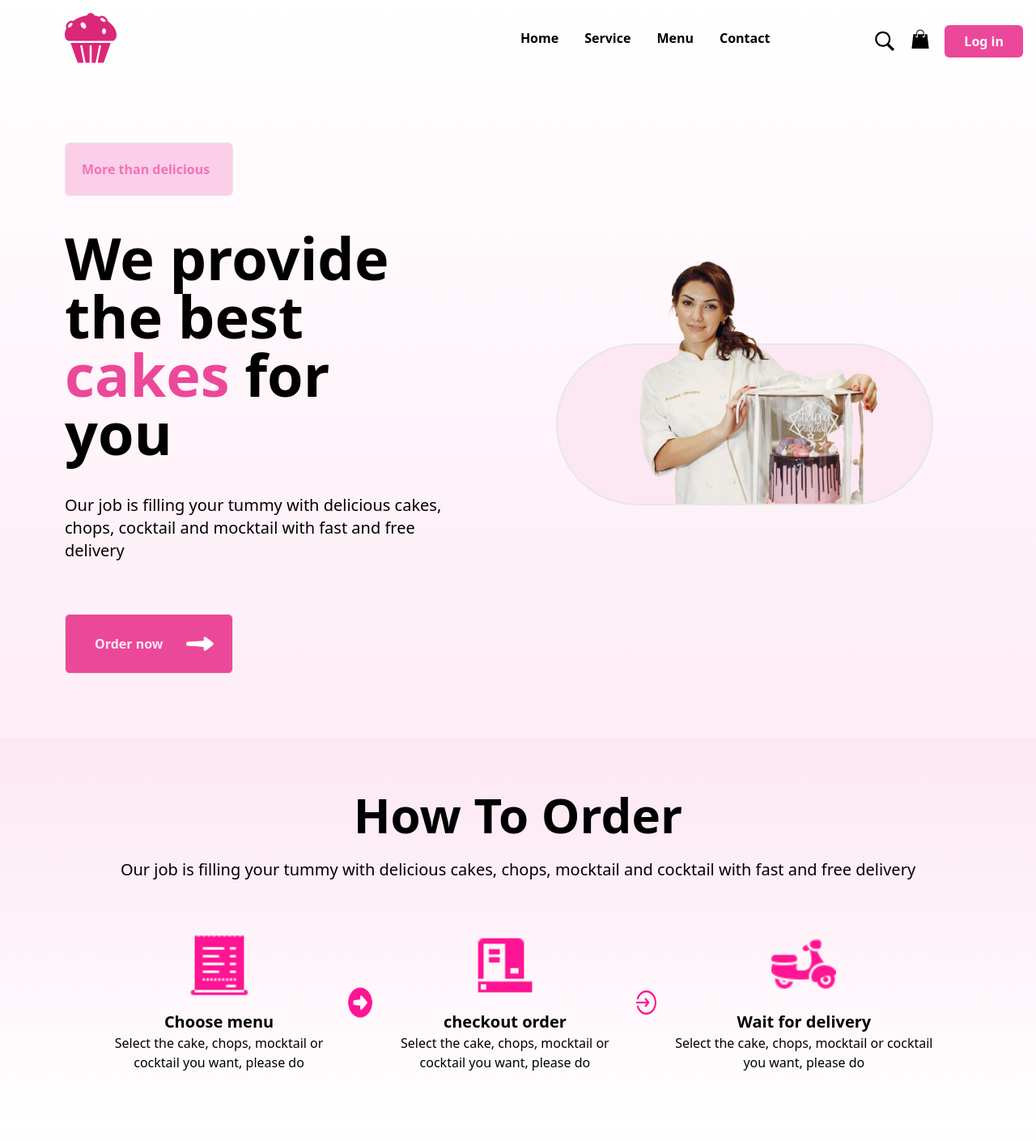
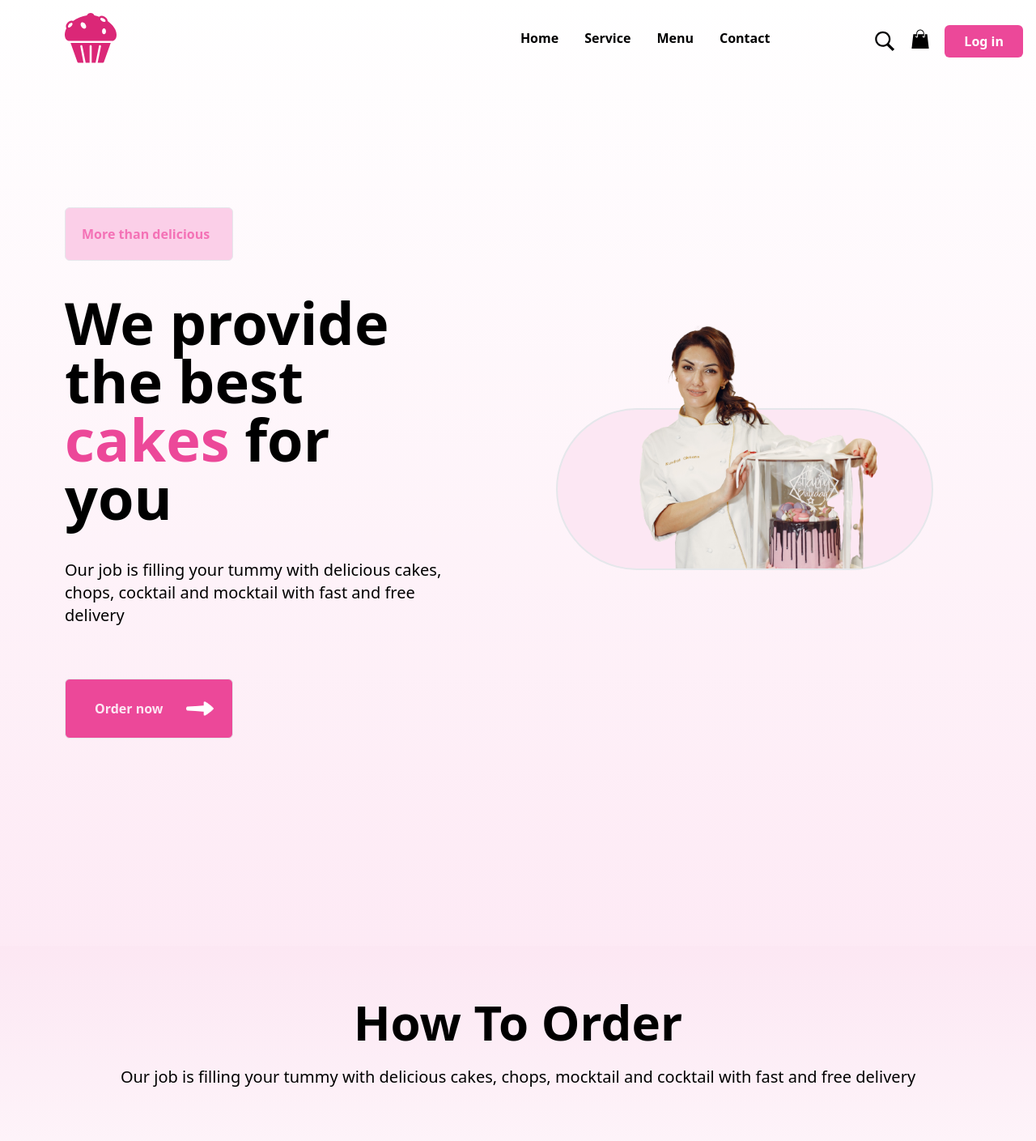
Before and after one commit to Victorakinwunmi/cake-web, a Nuxt app: page / in a window 1280 px wide. Shown: the top 1409 px of the page at 81% size. Built offline with nearby package versions, Linux system fonts and the light colour scheme.

Commit message:
i added more padding to home section cta

```diff
--- a/pages/index.vue
+++ b/pages/index.vue
@@ -51,7 +51,7 @@
       </HeadersContainer>
     </div>
 
-    <div class="pt-24">
+    <div class="pt-24 lg:py-44">
       <CtaContainer>
         <template #headingbtn>
           <div class="hidden w-52 lg:block border bg-pink-200 p-5 rounded-md">
@@ -151,7 +151,7 @@
           </div>
           <div>
             <img
-              :src="require('@/assets/icons/arrow1.png')"
+              :src="require('@/assets/icons/arrow2.png')"
               class="hidden lg:block w-12 h-10"
             />
           </div>
@@ -327,7 +327,7 @@ export default {
       }
     },
     scrollToOrder(){
-      window.scroll({top:500, behavior:'smooth'})
+      window.scroll({top:800, behavior:'smooth'})
     }
   },
 
@@ -339,10 +339,6 @@ export default {
     window.removeEventListener("scroll", this.handleStickyNavigation);
   },
 
-  created() {
-    console.log("Hey Bou")
-  }
-
 
 };
 </script>
```
